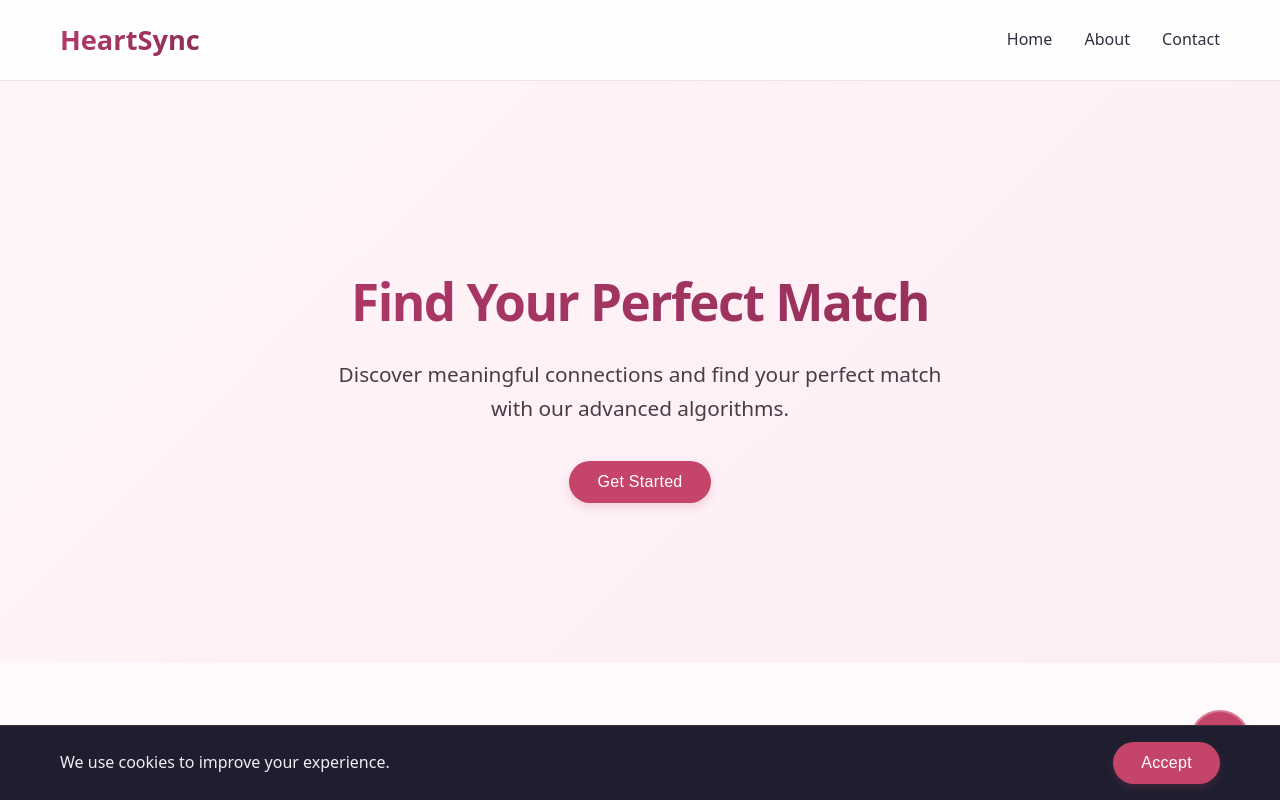
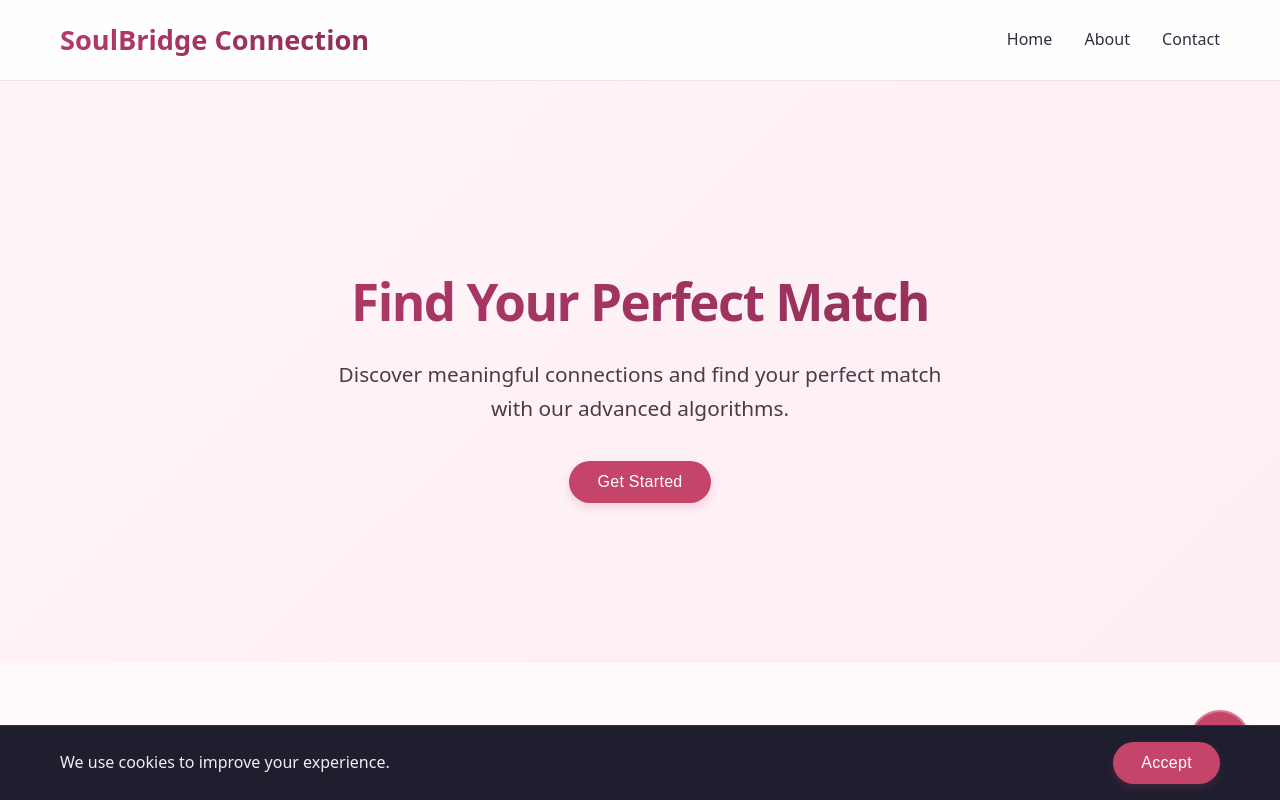
Before and after one commit to marykurna/SoulBridge-connection, a plain HTML site: page index.html in a window 1280 px wide. Shown: the top 800 px of the page. Drawn offline with Linux system fonts and the light colour scheme.

Commit message:
Rename HeartSync to SoulBridge Connection

```diff
--- a/index.html
+++ b/index.html
@@ -3,7 +3,7 @@
 <head>
   <meta charset="UTF-8">
   <meta name="viewport" content="width=device-width, initial-scale=1.0">
-  <title>HeartSync · Find Your Perfect Match</title>
+  <title>SoulBridge Connection · Find Your Perfect Match</title>
   <!-- Stylesheets would go here -->
   <style>
     /* Basic reset and layout */
@@ -383,7 +383,7 @@
   <!-- HEADER -->
   <header class="cb-shell-header" role="banner">
     <div class="shell" style="display: flex; justify-content: space-between; align-items: center; padding: 18px 20px;">
-      <div class="logo"><strong>HeartSync</strong></div>
+      <div class="logo"><strong>SoulBridge Connection</strong></div>
       <nav>
         <a href="#">Home</a>
         <a href="#">About</a>
@@ -556,7 +556,7 @@
   <footer class="cb-shell-footer" role="contentinfo">
     <div class="shell" style="padding: 50px 20px; display: grid; grid-template-columns: 2fr 1fr 1fr; gap: 30px;">
       <div>
-        <h4>HeartSync</h4>
+        <h4>SoulBridge Connection</h4>
         <p style="font-size: 0.95rem; color: #7a5a6a;">Connecting hearts worldwide.</p>
       </div>
       <div>
@@ -568,7 +568,7 @@
       </div>
       <div>
         <h4>Contact</h4>
-        <p style="font-size: 0.95rem; color: #7a5a6a;">support@heartsync.com</p>
+        <p style="font-size: 0.95rem; color: #7a5a6a;">support@soulbridge.com</p>
       </div>
     </div>
   </footer>
@@ -613,7 +613,7 @@
       cookieConsent.classList.remove('show');
     });
 
-    console.log('HeartSync interactions initialized.');
+    console.log('SoulBridge interactions initialized.');
   </script>
 </body>
 </html>
```
